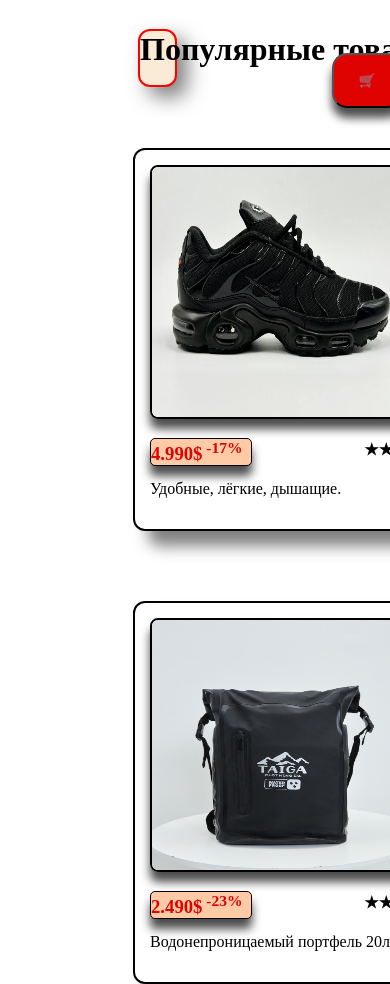
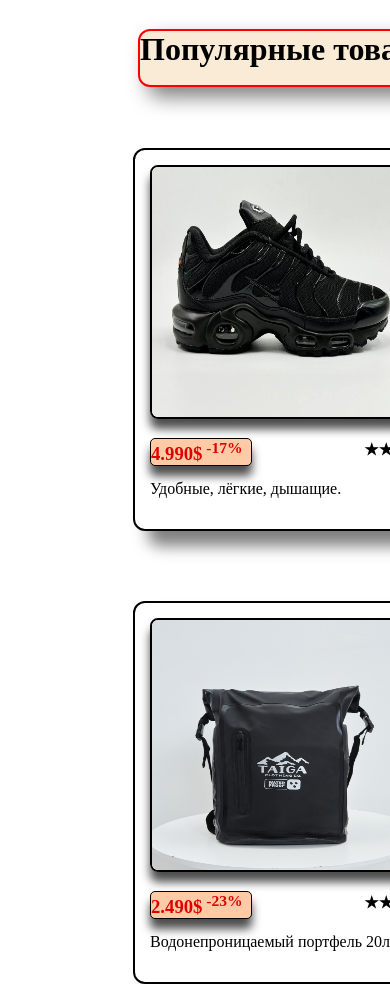
Before and after one commit to NastyaxXXX/failsss, a plain HTML site: page index.html in a window 390 px wide. Shown: the top 984 px of the page. Drawn offline with Linux system fonts and the light colour scheme.

Commit message:
Update style.css

```diff
--- a/style.css
+++ b/style.css
@@ -135,7 +135,7 @@ a {
     }
 
     .h1 {
-        width:35px;
+        width:385px;
 
 
 }
```
